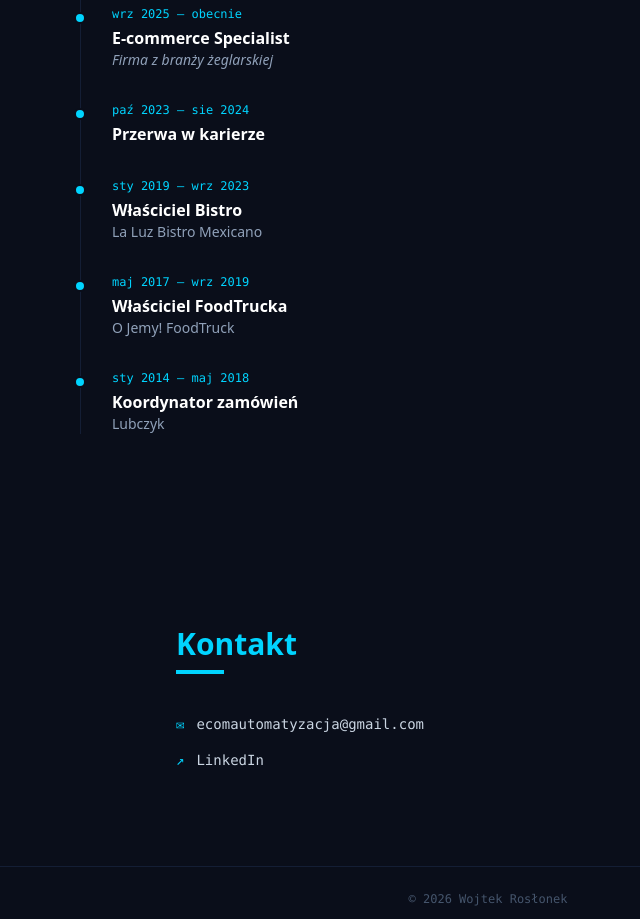
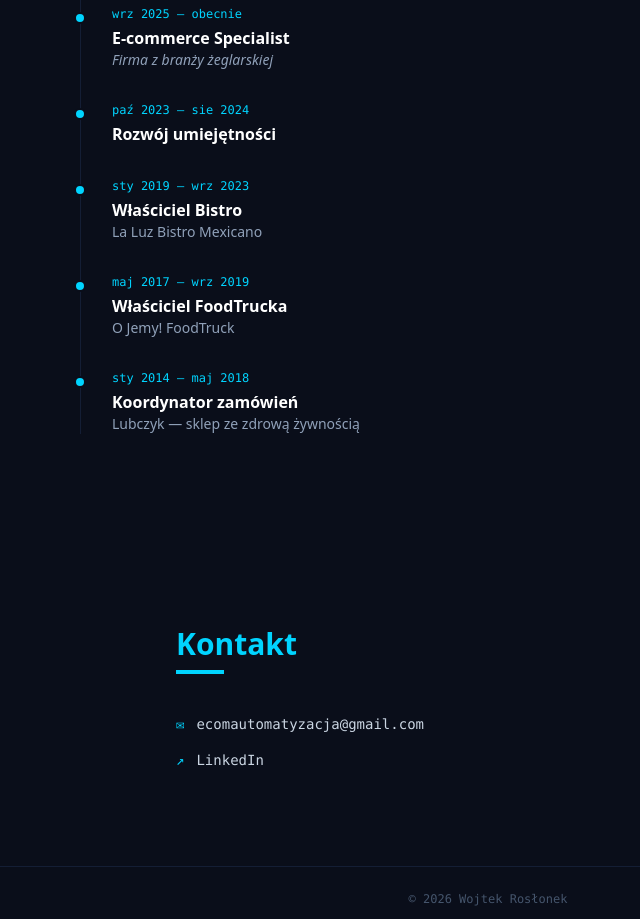
Before and after one commit to Pamela69420/portfolio, a Next.js app: page / in a window 1280 px wide. Shown: the part 2640-3559 px from the top of the page, without its empty margins (152-792 px from the left). Built offline with nearby package versions, Linux system fonts and the light colour scheme.

Commit message:
fix: update experience - rename career break and add Lubczyk description

```diff
--- a/src/data/content.ts
+++ b/src/data/content.ts
@@ -65,7 +65,7 @@ export const experience = [
   },
   {
     period: "paź 2023 – sie 2024",
-    role: "Przerwa w karierze",
+    role: "Rozwój umiejętności",
     company: "",
     anonymous: false,
   },
@@ -84,7 +84,7 @@ export const experience = [
   {
     period: "sty 2014 – maj 2018",
     role: "Koordynator zamówień",
-    company: "Lubczyk",
+    company: "Lubczyk — sklep ze zdrową żywnością",
     anonymous: false,
   },
 ];
```
